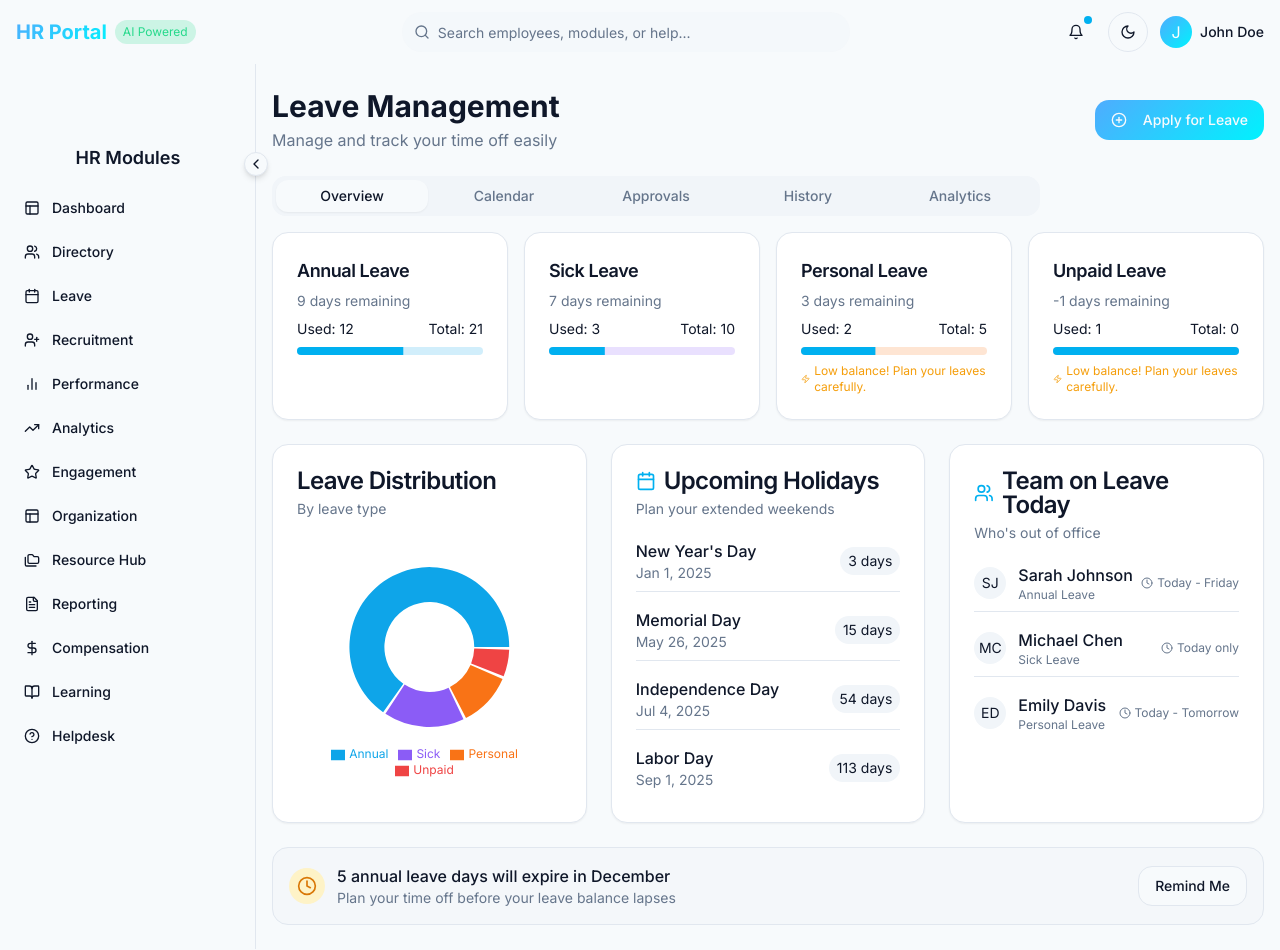
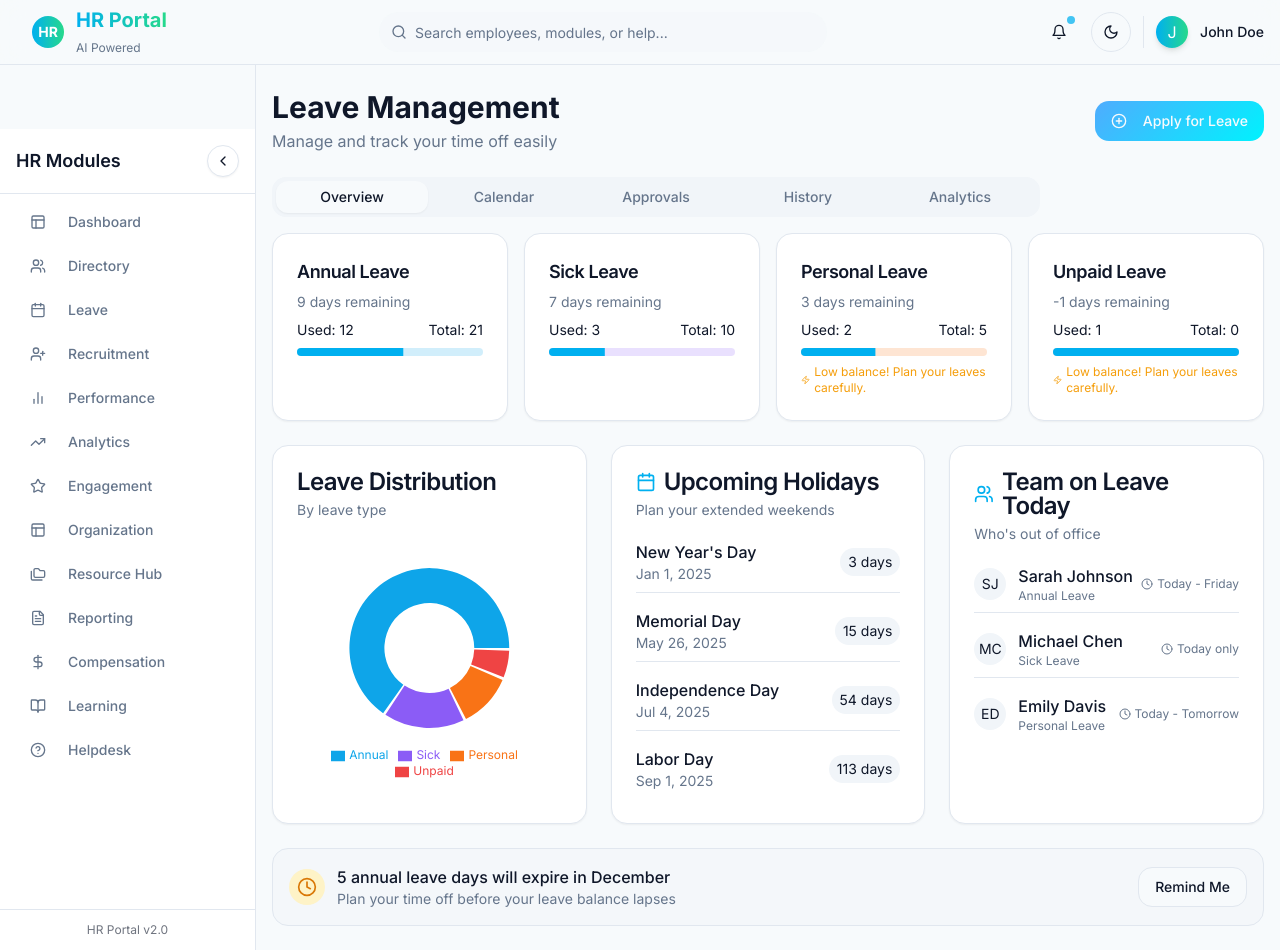
Before and after one commit to jagadeesh-l/zenith-hr-pulse, a React (Vite) app: page /leave in a window 1280 px wide. Built offline with nearby package versions, Linux system fonts and the light colour scheme.

Commit message:
Fix: Improve sidebar functionality and design
- Fixed the collapsible sidebar not working properly.
- Enhanced the design with a smooth and sleek appearance.
- Improved the overall user experience.

```diff
--- a/src/components/Header.tsx
+++ b/src/components/Header.tsx
@@ -1,9 +1,9 @@
-
 import { useState, useEffect } from "react";
 import { MenuIcon, BellIcon, Search } from "lucide-react";
 import { ModeToggle } from "@/components/ModeToggle";
 import { Button } from "@/components/ui/button";
 import { Input } from "@/components/ui/input";
+import { cn } from "@/lib/utils";
 
 type HeaderProps = {
   onMenuToggle: () => void;
@@ -24,20 +24,34 @@ export function Header({ onMenuToggle }: HeaderProps) {
   }, []);
 
   return (
-    <header className={`sticky top-0 z-30 w-full transition-all duration-300 ${
-      scrolled ? 'bg-white/90 dark:bg-gray-900/90 backdrop-blur-sm shadow-sm' : 'bg-transparent'
-    }`}>
+    <header className={cn(
+      "sticky top-0 z-30 w-full transition-all duration-300 ease-in-out",
+      "backdrop-blur-md bg-background/80 border-b border-border",
+      scrolled ? "shadow-sm" : ""
+    )}>
       <div className="container px-4 h-16 flex items-center justify-between">
-        <div className="flex items-center">
-          <Button variant="ghost" size="icon" onClick={onMenuToggle} className="mr-2 lg:hidden">
+        <div className="flex items-center space-x-4">
+          <Button
+            variant="ghost"
+            size="icon"
+            onClick={onMenuToggle}
+            className="lg:hidden hover:bg-accent/80 transition-colors duration-200"
+          >
             <MenuIcon className="w-5 h-5" />
           </Button>
 
-          <div className="flex items-center">
-            <h1 className="text-xl font-bold text-gradient-primary mr-2">HR Portal</h1>
-            <span className="hidden sm:inline-flex text-xs bg-secondary/20 text-secondary px-2 py-1 rounded-full">
-              AI Powered
-            </span>
+          <div className="flex items-center space-x-3">
+            <div className="w-8 h-8 rounded-lg bg-gradient-to-r from-primary to-secondary flex items-center justify-center">
+              <span className="text-white font-bold text-sm">HR</span>
+            </div>
+            <div>
+              <h1 className="text-xl font-bold bg-gradient-to-r from-primary to-secondary bg-clip-text text-transparent">
+                HR Portal
+              </h1>
+              <span className="hidden sm:inline-flex text-xs text-muted-foreground">
+                AI Powered
+              </span>
+            </div>
           </div>
         </div>
 
@@ -46,21 +60,25 @@ export function Header({ onMenuToggle }: HeaderProps) {
             <Search className="absolute left-3 top-1/2 transform -translate-y-1/2 w-4 h-4 text-muted-foreground" />
             <Input
               placeholder="Search employees, modules, or help..."
-              className="pl-9 bg-muted/50 border-none rounded-full"
+              className="pl-9 bg-muted/50 border-none rounded-full focus-visible:ring-2 focus-visible:ring-primary/50 transition-all duration-200"
             />
           </div>
         </div>
 
         <div className="flex items-center space-x-3">
-          <Button variant="ghost" size="icon" className="relative">
+          <Button
+            variant="ghost"
+            size="icon"
+            className="relative hover:bg-accent/80 transition-colors duration-200"
+          >
             <BellIcon className="w-5 h-5" />
-            <span className="absolute top-1 right-1 w-2 h-2 bg-primary rounded-full"></span>
+            <span className="absolute top-1 right-1 w-2 h-2 bg-primary rounded-full animate-pulse"></span>
           </Button>
 
           <ModeToggle />
 
-          <div className="hidden sm:flex items-center space-x-2">
-            <div className="w-8 h-8 rounded-full bg-gradient-hr-primary flex items-center justify-center text-white">
+          <div className="hidden sm:flex items-center space-x-3 pl-3 border-l border-border">
+            <div className="w-8 h-8 rounded-full bg-gradient-to-r from-primary to-secondary flex items-center justify-center text-white shadow-md">
               {username.charAt(0)}
             </div>
             <span className="text-sm font-medium">{username}</span>
--- a/src/components/SidebarContent.tsx
+++ b/src/components/SidebarContent.tsx
@@ -1,3 +1,4 @@
+
 import {
   Calendar,
   Users,
@@ -33,33 +34,43 @@ type ModuleButtonProps = {
 const ModuleButton = ({ icon, label, active, to, onClick, isCollapsed }: ModuleButtonProps) => {
   const content = (
     <>
+      <div className="flex items-center justify-center w-5 h-5 flex-shrink-0">
         {icon}
-      {!isCollapsed && <span className="transition-all duration-200">{label}</span>}
+      </div>
+      <span className={cn(
+        "transition-all duration-300 ease-in-out text-sm font-medium whitespace-nowrap",
+        isCollapsed ? "opacity-0 w-0 overflow-hidden" : "opacity-100 w-auto ml-3"
+      )}>
+        {label}
+      </span>
     </>
+  );
+
+  const buttonClass = cn(
+    "relative w-full flex items-center transition-all duration-300 ease-in-out",
+    "hover:bg-accent/80 hover:text-accent-foreground",
+    "focus-visible:ring-2 focus-visible:ring-primary/50",
+    "group border-0 bg-transparent shadow-none",
+    isCollapsed ? "justify-center px-3 py-3" : "justify-start px-4 py-3",
+    active ? "bg-accent text-accent-foreground shadow-sm" : "text-muted-foreground hover:text-foreground"
   );
 
   return to ? (
     <Button
       variant="ghost"
       asChild
-      className={cn(
-        "w-full justify-start gap-3 mb-1",
-        isCollapsed ? "px-2" : "px-4",
-        active ? "bg-accent" : "hover:bg-accent/50"
-      )}
+      className={buttonClass}
       title={isCollapsed ? label : undefined}
     >
-      <Link to={to}>{content}</Link>
+      <Link to={to} className="no-underline">
+        {content}
+      </Link>
     </Button>
   ) : (
     <Button
       variant="ghost"
       onClick={onClick}
-      className={cn(
-        "w-full justify-start gap-3 mb-1",
-        isCollapsed ? "px-2" : "px-4",
-        active ? "bg-accent" : "hover:bg-accent/50"
-      )}
+      className={buttonClass}
       title={isCollapsed ? label : undefined}
     >
       {content}
@@ -115,34 +126,46 @@ export function SidebarContent({ activeModule, onModuleChange }: SidebarContentP
   return (
     <div
       className={cn(
-        "py-4 h-full flex flex-col relative transition-all duration-300",
+        "relative h-full flex flex-col bg-sidebar border-r border-sidebar-border transition-all duration-300 ease-in-out",
         isCollapsed ? "w-16" : "w-64"
       )}
     >
+      {/* Header */}
+      <div className={cn(
+        "flex items-center transition-all duration-300 ease-in-out border-b border-sidebar-border",
+        isCollapsed ? "justify-center px-3 py-4" : "justify-between px-4 py-4"
+      )}>
+        {!isCollapsed && (
+          <h2 className="font-semibold text-lg text-sidebar-foreground transition-all duration-300">
+            HR Modules
+          </h2>
+        )}
+
         {/* Collapse Toggle Button */}
         <Button
           variant="ghost"
           size="icon"
-        className="absolute -right-3 top-6 h-6 w-6 rounded-full border bg-background shadow-md"
+          className={cn(
+            "h-8 w-8 rounded-full border border-sidebar-border bg-sidebar shadow-sm",
+            "hover:bg-sidebar-accent hover:border-sidebar-accent-foreground/20",
+            "transition-all duration-300 ease-in-out"
+          )}
           onClick={toggleCollapse}
         >
           {isCollapsed ? (
-          <ChevronRight className="h-4 w-4" />
+            <ChevronRight className="h-4 w-4 text-sidebar-foreground" />
           ) : (
-          <ChevronLeft className="h-4 w-4" />
+            <ChevronLeft className="h-4 w-4 text-sidebar-foreground" />
           )}
         </Button>
-
-      <div className={cn(
-        "px-4 mb-4",
-        isCollapsed && "px-2"
-      )}>
-        {!isCollapsed && (
-          <h2 className="font-semibold text-lg text-center">HR Modules</h2>
-        )}
       </div>
 
-      <div className="flex-1 overflow-auto px-2">
+      {/* Navigation */}
+      <nav className="flex-1 overflow-hidden py-2">
+        <div className={cn(
+          "space-y-1 transition-all duration-300 ease-in-out",
+          isCollapsed ? "px-2" : "px-3"
+        )}>
           {modules.map((module) => (
             <ModuleButton
               key={module.name}
@@ -155,6 +178,19 @@ export function SidebarContent({ activeModule, onModuleChange }: SidebarContentP
             />
           ))}
         </div>
+      </nav>
+
+      {/* Footer */}
+      <div className={cn(
+        "border-t border-sidebar-border transition-all duration-300 ease-in-out",
+        isCollapsed ? "px-2 py-3" : "px-4 py-3"
+      )}>
+        {!isCollapsed && (
+          <p className="text-xs text-sidebar-foreground/60 text-center transition-all duration-300">
+            HR Portal v2.0
+          </p>
+        )}
+      </div>
     </div>
   );
 }
```
Lines whose indentation alone changed are shown as unchanged.
